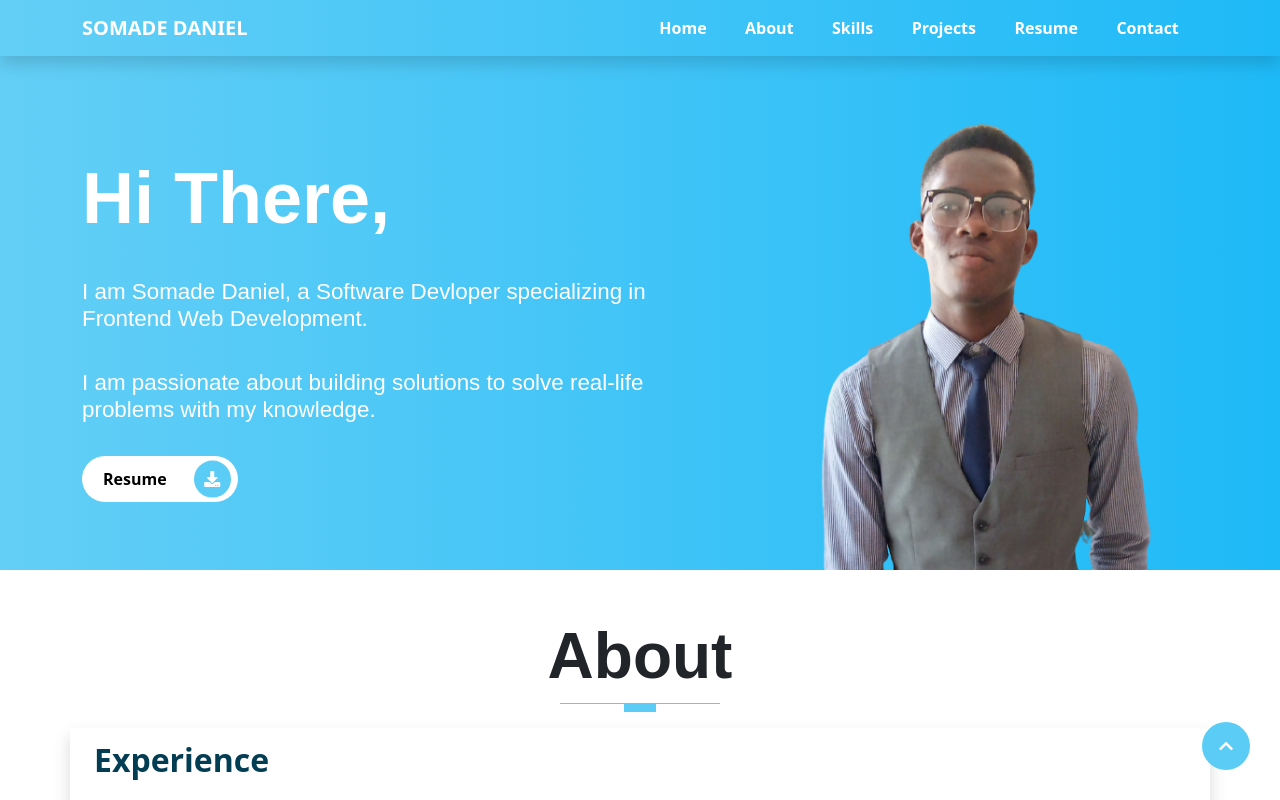
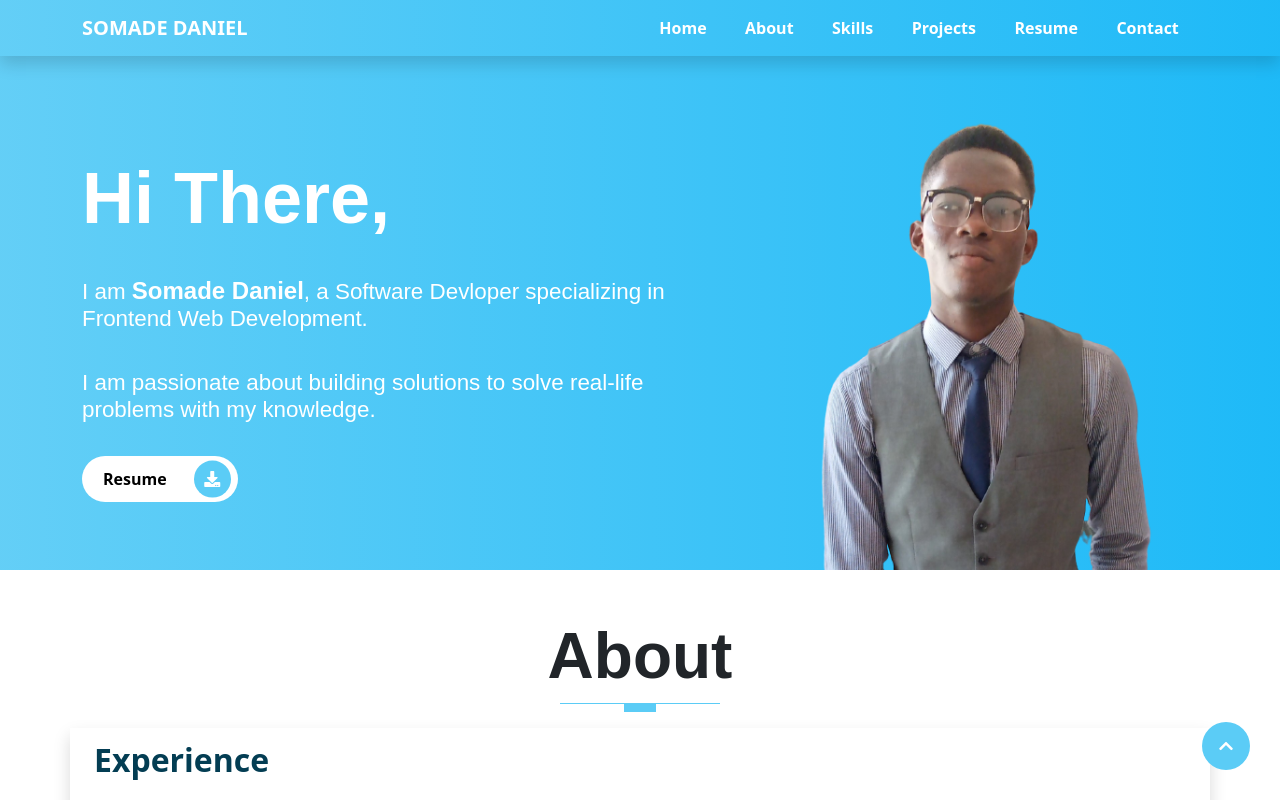
Before and after one commit to Flexsidee/hng-resume, a website: page index.html in a window 1280 px wide. Shown: the top 800 px of the page. Drawn offline with nearby package versions, Linux system fonts and the light colour scheme.

Commit message:
latest update

```diff
--- a/index.html
+++ b/index.html
@@ -62,7 +62,7 @@
                 <div class="col-md-7 intros">
                     <div class="display-2">
                         <p class="display-2--intro">Hi there,</p>
-                        <p class="display-2--description">I am Somade Daniel, a Software Devloper specializing in
+                        <p class="display-2--description">I am <span class="fw-bold fs-4">Somade Daniel</span>, a Software Devloper specializing in
                             Frontend Web Development.</p>
                         <p class="display-2--description"> I am passionate about building solutions to solve real-life
                             problems with my knowledge.</p>
```
